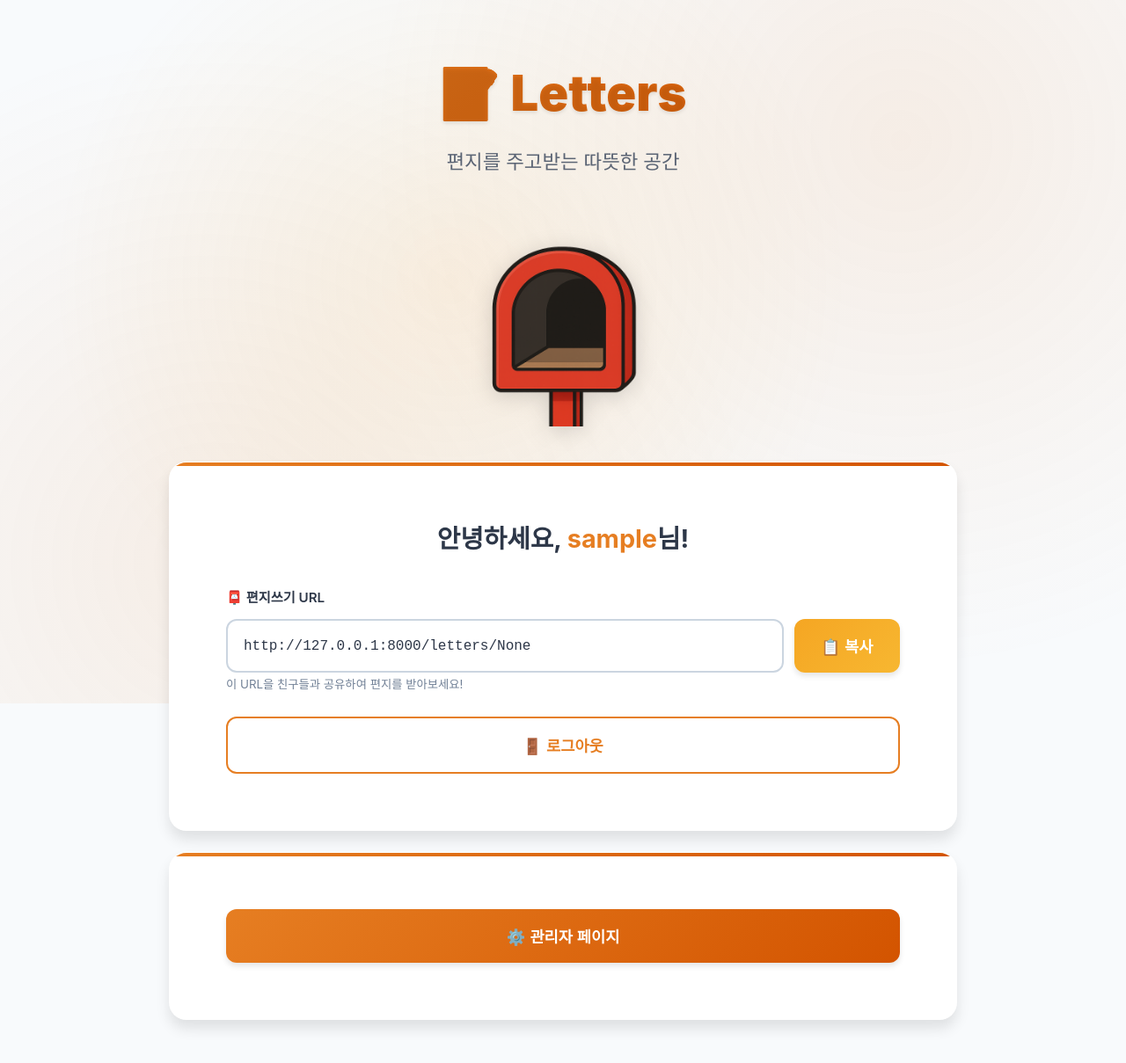
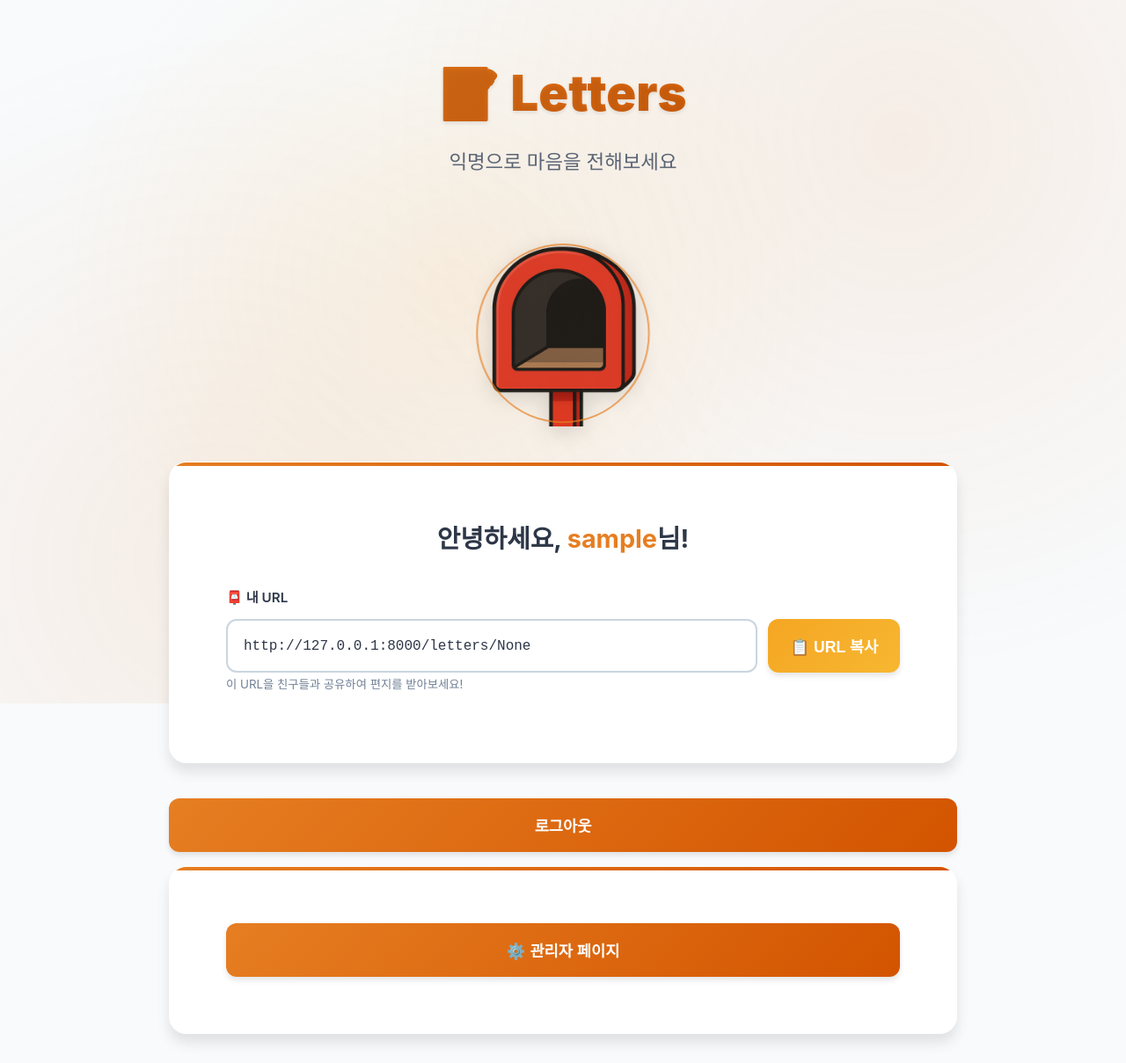
Before and after one commit to JiwonHwang01/Letters_project, a Django app: page /letters/ in a window 1280 px wide. Shown: the top 1209 px of the page at 88% size. Before the commit the page ends 1170 px from the top, so only its background shows below. Run offline with Django 4.2, Linux system fonts and the light colour scheme; the visitor is signed in with stand-in values (Sample User, id 1); data that the repository does not hold is empty; some web fonts are replaced.

Commit message:
feat: improve UI

```diff
--- a/letters/templates/letters/index.html
+++ b/letters/templates/letters/index.html
@@ -46,10 +46,6 @@
         transition: var(--transition);
     }
 
-    .postbox-icon:hover {
-        transform: scale(1.05);
-    }
-
     .postbox-image {
         width: 180px;
         height: 180px;
@@ -65,8 +61,8 @@
         background: #FF3B30;
         color: white;
         border-radius: 50%;
-        width: 36px;
-        height: 36px;
+        width: 40px;
+        height: 40px;
         display: flex;
         align-items: center;
         justify-content: center;
@@ -155,13 +151,34 @@
         50% { transform: scale(1.05); }
         100% { transform: scale(1); }
     }
+
+    /* 펄스 애니메이션으로 주의 끌기 */
+    .postbox-icon::after {
+        content: '';
+        position: absolute;
+        top: 50%;
+        left: 50%;
+        transform: translate(-50%, -50%);
+        width: 90%;
+        height: 90%;
+        border: 2px solid var(--primary-color);
+        border-radius: 50%;
+        opacity: 0;
+        animation: ripple 3s infinite;
+    }
+
+    @keyframes ripple {
+        0% { transform: translate(-50%, -50%) scale(0.8); opacity: 1; }
+        100% { transform: translate(-50%, -50%) scale(1.4); opacity: 0; }
+    }
+
 </style>
 {% endblock %}
 
 {% block content %}
 <div class="header">
     <div class="logo">📝 Letters</div>
-    <div class="subtitle">편지를 주고받는 따뜻한 공간</div>
+    <div class="subtitle">익명으로 마음을 전해보세요</div>
 </div>
 
 {% if user.is_authenticated %}
@@ -186,23 +203,23 @@
         </div>
 
         <div class="form-group">
-            <label class="form-label">📮 편지쓰기 URL</label>
+            <label class="form-label">📮 내 URL</label>
             <div class="url-input-group">
                 <input type="text" class="form-input" id="url_text"
                        value="http://127.0.0.1:8000/letters/{{user.lettercase_url}}" readonly>
                 <button type="button" class="btn btn-secondary" onclick="copyToClipBoard()" id="copy-btn">
-                    📋 복사
+                    📋 URL 복사
                 </button>
             </div>
             <small class="text-muted">이 URL을 친구들과 공유하여 편지를 받아보세요!</small>
         </div>
+    </div>
 
-        <div class="btn-group mt-md">
-            <form action="/accounts/logout/" method="post" style="width: 100%;">
-                {% csrf_token %}
-                <input type="submit" class="btn btn-outline btn-full" value="🚪 로그아웃">
-            </form>
-        </div>
+    <div class="btn-group mt-md mb-md">
+        <form action="/accounts/logout/" method="post" style="width: 100%;">
+            {% csrf_token %}
+            <input type="submit" class="btn btn-primary btn-full" value="로그아웃">
+        </form>
     </div>
 
     {% if user.is_superuser %}
--- a/static/css/style.css
+++ b/static/css/style.css
@@ -376,7 +376,7 @@
    ======================================== */
 
 .form-group {
-    margin-bottom: var(--spacing-lg);
+    margin-bottom: var(--spacing-sm);
 }
 
 .form-label {
```
